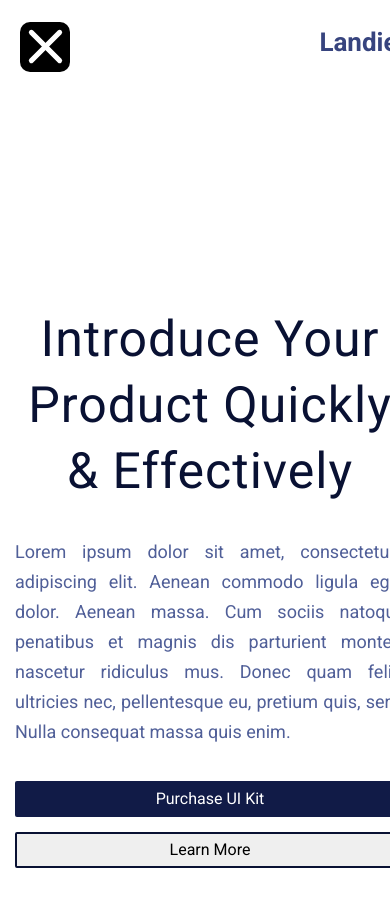
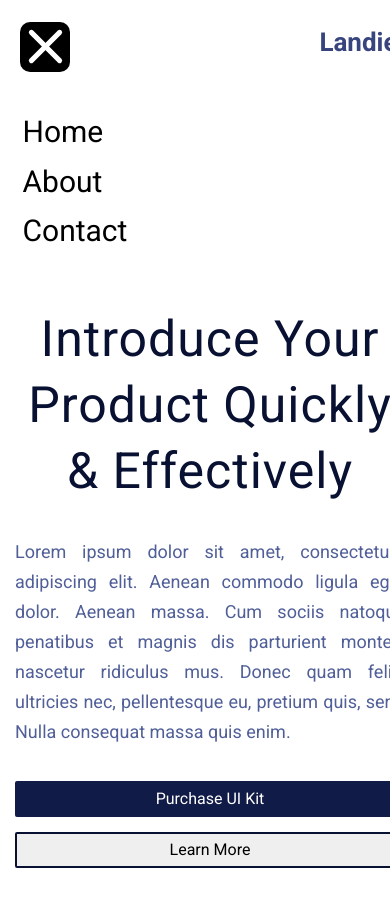
Before and after one commit to Raider37/Adaptiv, a plain HTML site: page index.html in a window 390 px wide. Both pictures are taken after a click on the element 45 px from the left and 42 px from the top of the page. Shown: the top 906 px of the page. Drawn offline with Linux system fonts and the light colour scheme.

Commit message:
Add files via upload

```diff
--- a/css/style.scss
+++ b/css/style.scss
@@ -186,13 +186,8 @@ header{
 
 @media screen and (max-width: 575px) {
 
-    body {
-        overflow: auto;
-        overflow-x: hidden;
-    }
-
-	.container {
-        width: 100%;
+	header .container {
+        max-width: 100%;
         padding: 0 15px;
     }
 
@@ -214,6 +209,18 @@ header{
         margin-top: 15px;
         width: 100%;
     }
+
+    header .container .header__nav .show{
+        display: block;
+        position: absolute;
+        top: 100px;
+        left: 22.5px;
+        .page{
+            padding-top: 15px;
+            font-size: 30px;
+        }
+    }
+
 
     .header__nav{
         .logo{
--- a/index.html
+++ b/index.html
@@ -13,14 +13,14 @@
     <header>
         <div class="container">
             <div class="header__nav" id="headerNav">
-                <main>
+                <main id="main">
                     <div id="burger" class="burger">
                         <span id="sp1"></span>
                         <span id="sp2"></span>
                         <span id="sp3"></span>
                     </div>
                 </main>
-                <ul class="header__menu">
+                <ul class="header__menu" id="headerMenu">
                     <li class="page">Home</li>
                     <li class="page">About</li>
                     <li class="page">Contact</li>
--- a/js/script.js
+++ b/js/script.js
@@ -10,3 +10,12 @@ function toggleBurger() {
     burger.classList += " active";
   }
 }
+
+
+
+document.getElementById('main').onclick = function(){activeClass()}
+
+function activeClass() {
+
+ document.getElementById('headerMenu').classList.toggle('show');
+}
```
Also changed, not shown: css/style.css, 1 other file.
